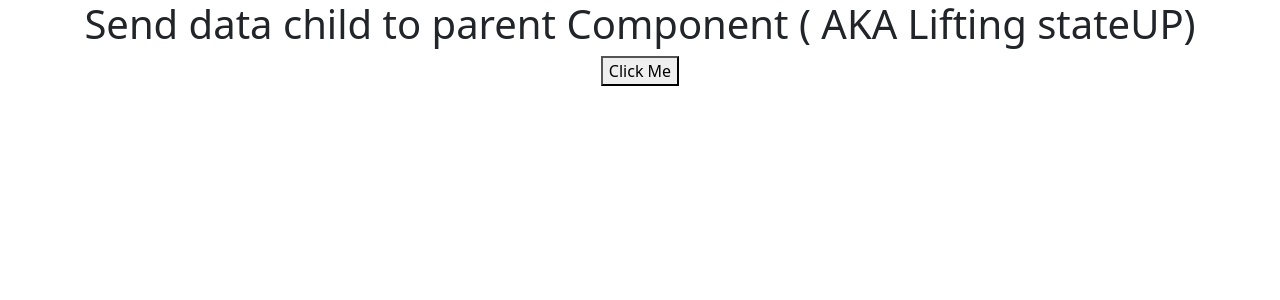
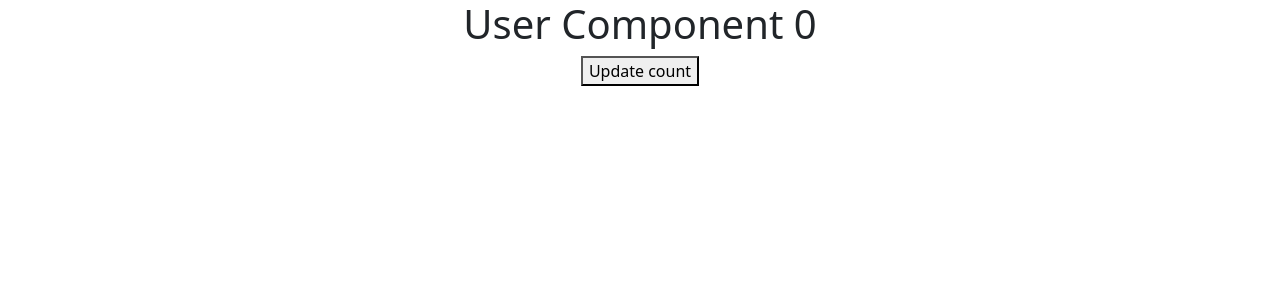
Before and after one commit to Arvindkr123/React-Learning, a React (Create React App) app: page / in a window 1280 px wide. Shown: the top 300 px of the page. Built offline with nearby package versions, Linux system fonts and the light colour scheme.

Commit message:
Pure Component

```diff
--- a/src/App.js
+++ b/src/App.js
@@ -1,29 +1,27 @@
 import logo from './logo.svg';
 import './App.css';
+import React, {PureComponent} from 'react'
 import User from './User';
 
-import React from 'react'
+class App extends React.Component {
+  constructor(){
+    super();
+    this.state={
+      count:0
+    }
+  }
 
-function App() {
-  function ParentAlert(data) {
-    console.log(data)
-    return alert(`${data.name} ${data.email}`)
+  render(){
+    console.log('Check rerendering..............')
+    return (
+      <div className='App'>
+        {/* <h1>PureComponent in React {this.state.count}</h1> */}
+        <User count={this.state.count}></User>
+        {/* <button onClick={()=>this.setState({count:this.state.count+1})}>Update count</button> */}
+        <button onClick={()=>this.setState({count:1})}>Update count</button>
+      </div>
+    )
   }
-  return (
-    <div className='App'>
-      <h1>Send data child to parent Component ( AKA Lifting stateUP)</h1>
-      <User alert={ParentAlert} />
-    </div>
-  )
 }
-// function App() {
-//   let data = 'Anil Sidhu'
-//   return (
-//     <div className='App'>
-//       <h1>Send data child to parent Component ( AKA Lifting stateUP)</h1>
-//       <User name={data}/>
-//     </div>
-//   )
-// }
 
-export default App;
+export default App
--- a/src/User.js
+++ b/src/User.js
@@ -1,22 +1,13 @@
-import React from 'react'
+import React, {PureComponent} from 'react'
 
-function User(props){
-    const data = {name:'Arvind Kumar', email:`thakurarvindkr10@gmail.com`}
-    return(
-        <div>
-            {/* <h1>User Name : </h1> */}
-            <button onClick={()=>props.alert(data)}>Click Me</button>
-        </div>
+class User extends PureComponent {
+  render(){
+    return (
+      <div>
+        <h1>User Component {this.props.count}</h1>
+      </div>
     )
+  }
 }
 
-// function User(props) {
-//   return (
-//     <div>
-//       <h1>User Name : {props.name} </h1>
-//       <button>Click Me</button>
-//     </div>
-//   )
-// }
-
-export default User
+export default User;
```
